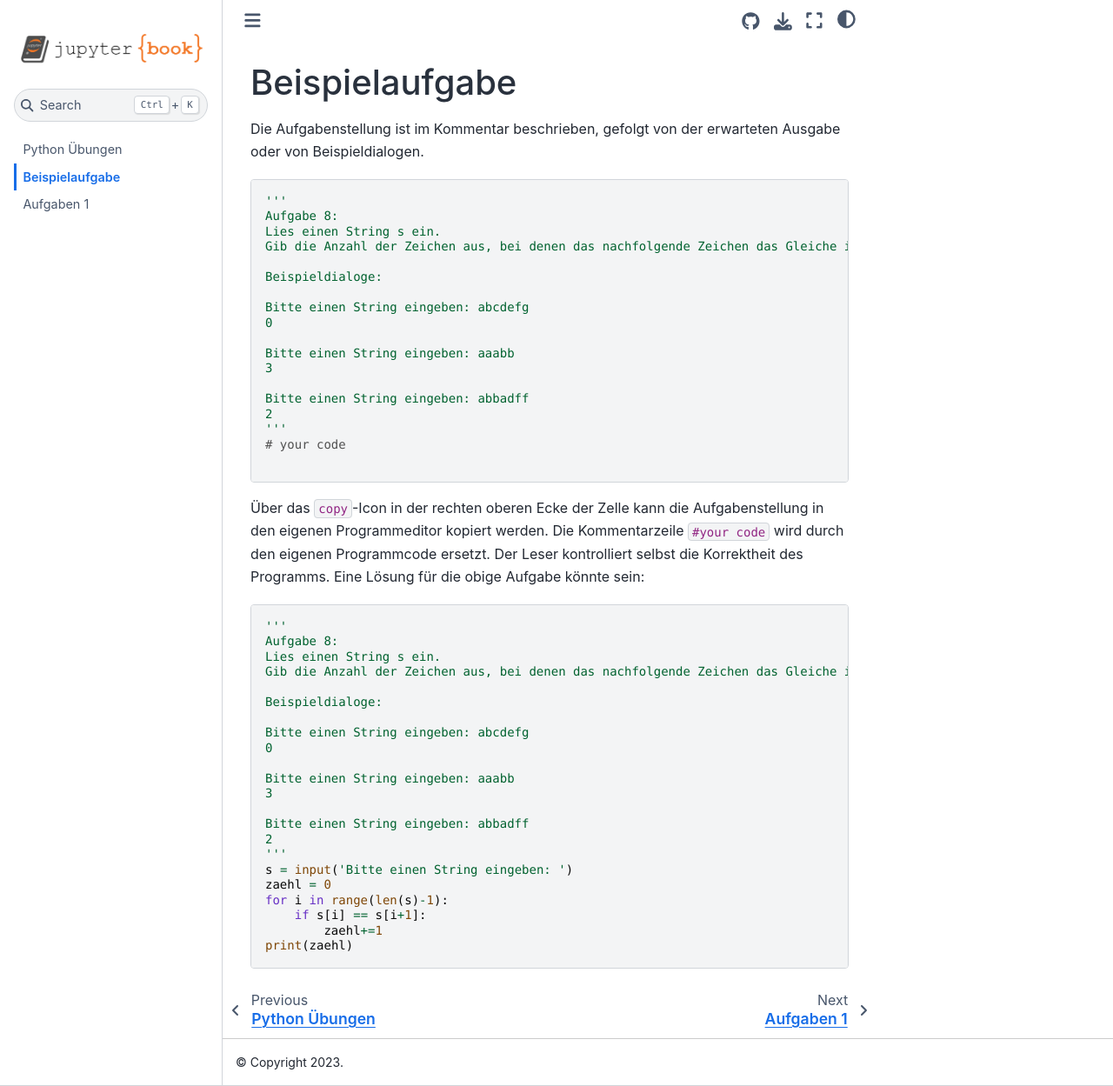
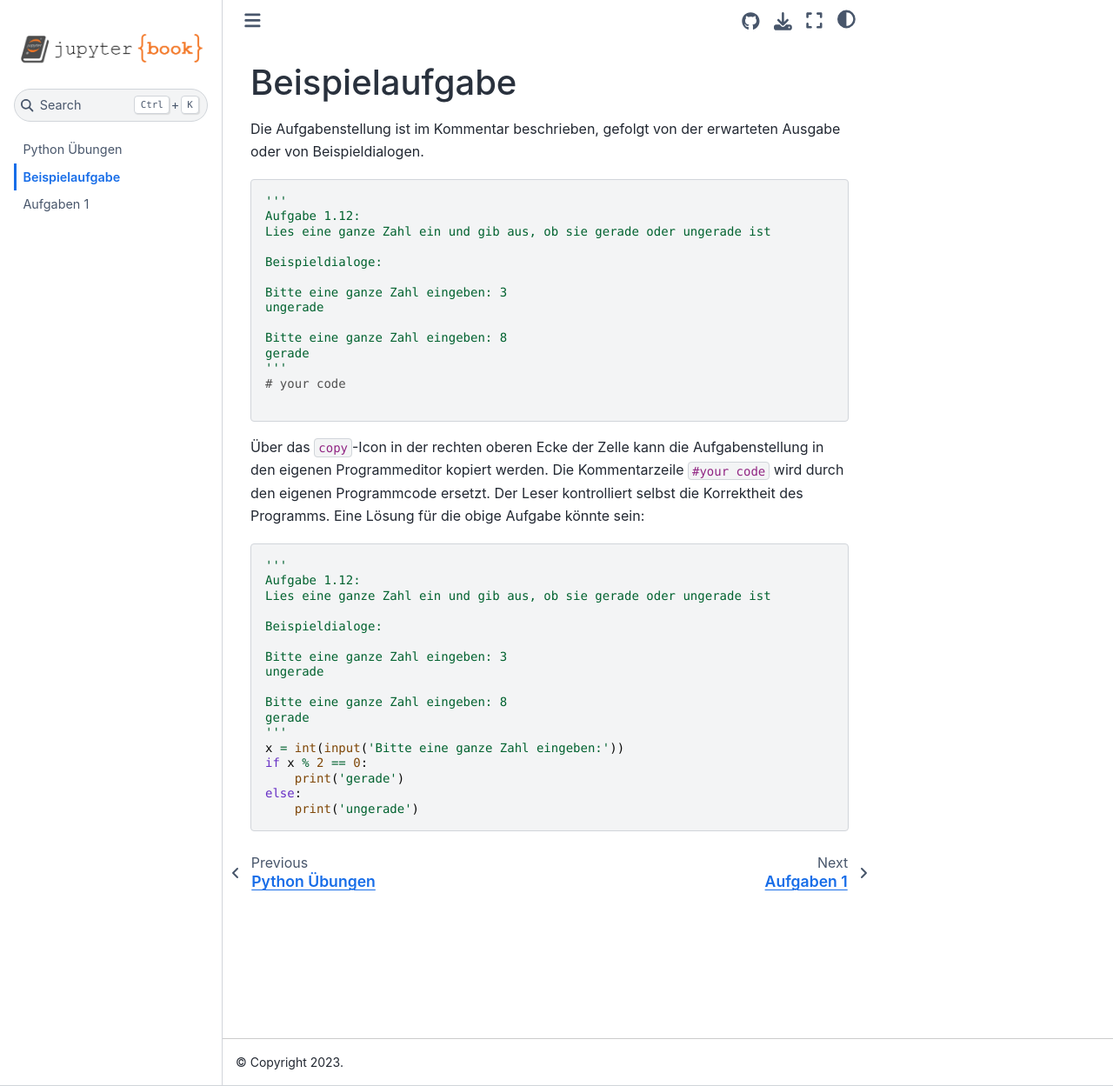
Before and after one commit to ktheu/PythonAufgaben, a Jupyter Book: the page built from docs/beispielaufgabe.md, in a window 1280 px wide and 1249 px high. Shown: the whole window at 87% size. Built offline with Jupyter Book 1.0.4 settings and Sphinx 7.4.7 and the Sphinx Book theme 1.1.4, drawn with Linux system fonts in a browser that asks for light colours.

Commit message:
beispielaufgaben

````diff
--- a/docs/beispielaufgabe.md
+++ b/docs/beispielaufgabe.md
@@ -5,20 +5,16 @@ von Beispieldialogen.
 
 ```
 '''
-Aufgabe 8:
-Lies einen String s ein.
-Gib die Anzahl der Zeichen aus, bei denen das nachfolgende Zeichen das Gleiche ist.
+Aufgabe 1.12:
+Lies eine ganze Zahl ein und gib aus, ob sie gerade oder ungerade ist
 
 Beispieldialoge:
 
-Bitte einen String eingeben: abcdefg
-0
+Bitte eine ganze Zahl eingeben: 3
+ungerade
 
-Bitte einen String eingeben: aaabb
-3
-
-Bitte einen String eingeben: abbadff
-2
+Bitte eine ganze Zahl eingeben: 8
+gerade
 '''
 # your code
 
@@ -28,25 +24,20 @@ die Korrektheit des Programms. Eine Lösung für die obige Aufgabe könnte sein:
 
 ```
 '''
-Aufgabe 8:
-Lies einen String s ein.
-Gib die Anzahl der Zeichen aus, bei denen das nachfolgende Zeichen das Gleiche ist.
+Aufgabe 1.12:
+Lies eine ganze Zahl ein und gib aus, ob sie gerade oder ungerade ist
 
 Beispieldialoge:
 
-Bitte einen String eingeben: abcdefg
-0
+Bitte eine ganze Zahl eingeben: 3
+ungerade
 
-Bitte einen String eingeben: aaabb
-3
-
-Bitte einen String eingeben: abbadff
-2
+Bitte eine ganze Zahl eingeben: 8
+gerade
 '''
-s = input('Bitte einen String eingeben: ')
-zaehl = 0
-for i in range(len(s)-1):
-    if s[i] == s[i+1]:
-        zaehl+=1
-print(zaehl)
+x = int(input('Bitte eine ganze Zahl eingeben:'))
+if x % 2 == 0:
+    print('gerade')
+else:
+    print('ungerade')
 ```
````
Also changed, not shown: docs/aufgaben1.md (+1 -2 lines).
